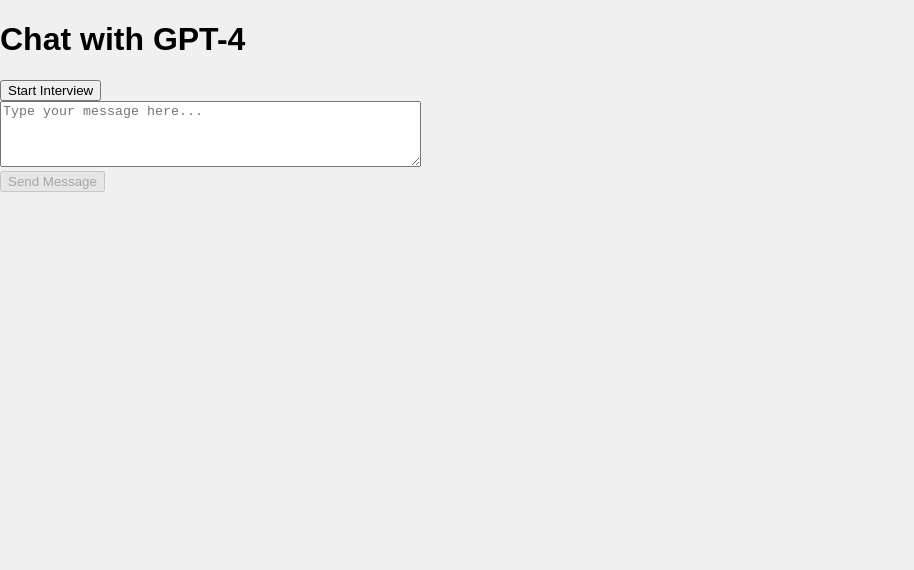
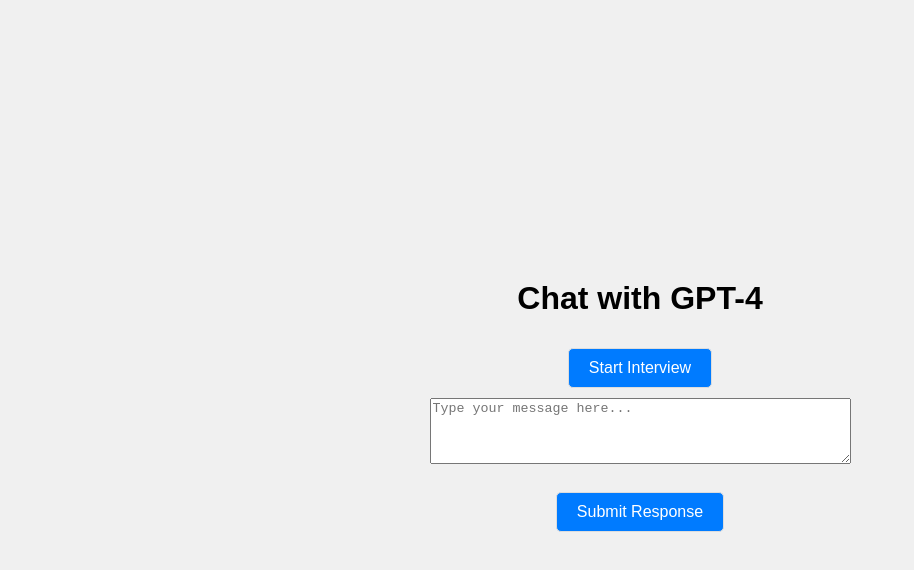
Before and after one commit to therealrara/DSAInterviewGPT, a React (Create React App) app: page / in a window 1280 px wide. Shown: the top 570 px of the page, without its empty margins (0-914 px from the left). Built offline with nearby package versions, Linux system fonts and the light colour scheme.

Commit message:
Centered the title and buttons with more markdown rendering

```diff
--- a/package.json
+++ b/package.json
@@ -7,11 +7,15 @@
     "deploy-node-app": "^1.4.3",
     "dotenv": "^8.0.0",
     "express": "^4.21.1",
+    "katex": "^0.16.11",
     "openai": "^4.72.0",
     "react": "^16.8.6",
     "react-dom": "^16.8.6",
     "react-markdown": "6",
-    "react-scripts": "3.0.1"
+    "react-scripts": "3.0.1",
+    "rehype-katex": "5",
+    "remark-math": "3",
+    "vfile": "5"
   },
   "devDependencies": {
     "babel-eslint": "10.0.1",
--- a/src/www/App.js
+++ b/src/www/App.js
@@ -1,5 +1,7 @@
 import React, { useState } from "react";
 import ReactMarkdown from "react-markdown";
+import MarkdownRenderer from './MarkdownRenderer';
+import 'katex/dist/katex.min.css';
 import "./App.css";
 import './ChatAssistant.css';
 
@@ -103,7 +105,8 @@
                         key={index}
                         className={entry.role === "user" ? "chat-user" : "chat-assistant"}
                     >
-                        <ReactMarkdown>{entry.content}</ReactMarkdown>
+                        <MarkdownRenderer markdownContent={entry.content}/>
+                        {/* <ReactMarkdown>{entry.content}</ReactMarkdown> */}
                     </div>
                 ))}
             </div>
@@ -117,7 +120,7 @@
             />
             <br />
             <button onClick={handleSendMessage} disabled={loading || !message.trim()}>
-                Send Message
+                Submit Response
             </button>
         </div>
     );
--- a/src/www/ChatAssistant.css
+++ b/src/www/ChatAssistant.css
@@ -1,3 +1,5 @@
+/* ChatAssistant.css */
+
 .chat-assistant {
     padding: 20px;
     background-color: #ffffff; /* White background for the chat container */
@@ -8,6 +10,14 @@
     box-shadow: 0 4px 8px rgba(0, 0, 0, 0.1); /* Subtle shadow for depth */
     font-family: Arial, sans-serif;
     line-height: 1.6;
+  }
+
+  .chat-container {
+    display: flex;
+    justify-content: center;
+    align-items: center;
+    flex-direction: column;
+    min-height: 100vh;
   }
 
   .chat-assistant p {
@@ -52,3 +62,22 @@
     margin-bottom: 24px;
     overflow-x: auto; /* Horizontal scrolling for long code */
   }
+
+  button {
+    margin: 10px;
+    padding: 10px 20px;
+    font-size: 16px;
+    border-radius: 5px;
+    border: 1px solid #ddd;
+    cursor: pointer;
+    text-align: center;
+    display: block;
+    margin-left: auto;
+    margin-right: auto;
+    background-color: #007bff;
+    color: #fff;
+  }
+
+  button:hover {
+    background-color: #0056b3;
+  }
--- /dev/null
+++ b/src/www/MarkdownRenderer.js
@@ -0,0 +1,20 @@
+import React from 'react';
+import ReactMarkdown from 'react-markdown';
+import remarkMath from 'remark-math';
+import rehypeKatex from 'rehype-katex';
+import 'katex/dist/katex.min.css';
+
+const MarkdownRenderer = ({ markdownContent }) => {
+  return (
+    <div className="markdown-container">
+      <ReactMarkdown
+        remarkPlugins={[remarkMath]}
+        rehypePlugins={[rehypeKatex]}
+      >
+        {markdownContent}
+      </ReactMarkdown>
+    </div>
+  );
+};
+
+export default MarkdownRenderer;
```
Also changed, not shown: 1 other file (tests, documents, lock files or other folders).
